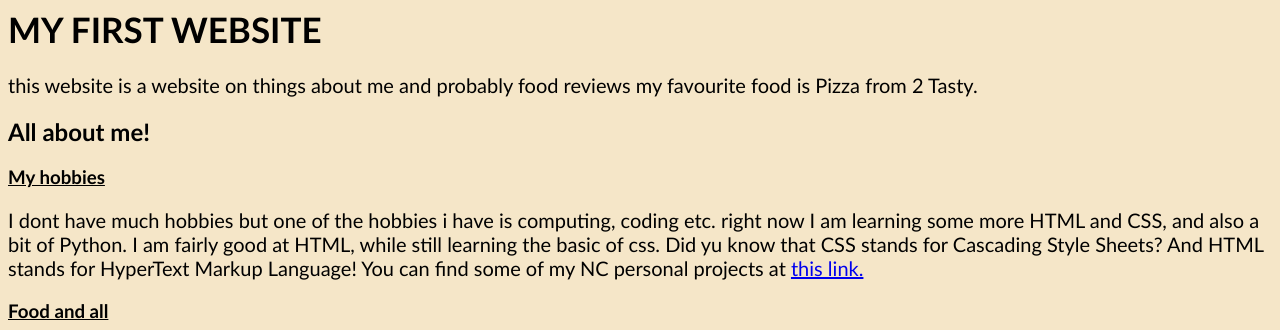
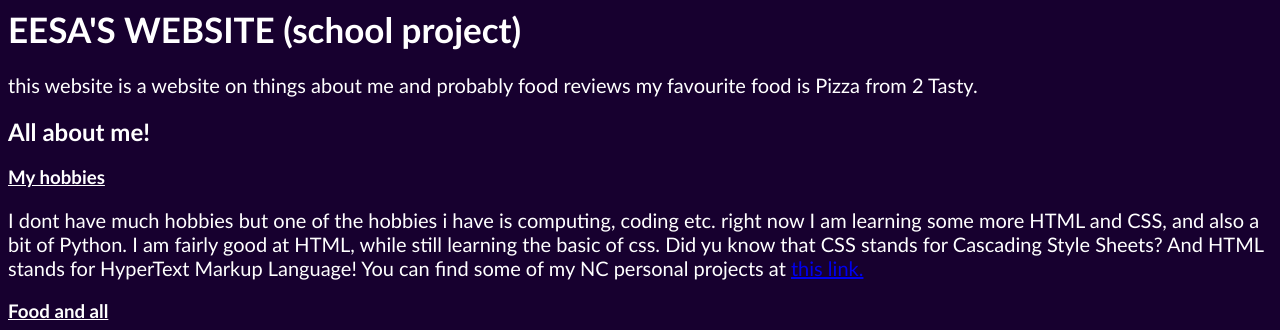
Before and after one commit to eesaijazkings/eesaijazkings.github.io, a plain HTML site: page index.html in a window 1280 px wide. Shown: the top 330 px of the page. Drawn offline with Linux system fonts and the light colour scheme.

Commit message:
Update index.html

```diff
--- a/index.html
+++ b/index.html
@@ -2,19 +2,19 @@
   <head>
       <style>
       body {
-  background-color: #F5E6C8; font-family: Trebuchet MS;
+  background-color: #17002f; font-family: Trebuchet MS; color: white;
 }
 
 </style>
 <mark>
-      <h1 style="font-family: Trebuchet MS; font-size: 35px; color: ;"> MY FIRST WEBSITE</h1>
+      <h1 style="font-family: Trebuchet MS; font-size: 35px; color: white;"> EESA'S WEBSITE (school project)</h1>
 </mark>
   </head>
   <body>
-      <p style="font-family: Trebuchet MS; font-size: 20px; color: black;"> this website is a website on things about me and probably food reviews my favourite food is Pizza from 2 Tasty.</p>
+      <p style="font-family: Trebuchet MS; font-size: 20px;"> this website is a website on things about me and probably food reviews my favourite food is Pizza from 2 Tasty.</p>
       <h2> All about me! </h2>
       <h3> <u> My hobbies </u> </h3>
-       <p style="font-family: Trebuchet MS; font-size: 20px; color: black;"> I dont have much hobbies but one of the hobbies i have is computing, coding etc.
+       <p style="font-family: Trebuchet MS; font-size: 20px;"> I dont have much hobbies but one of the hobbies i have is computing, coding etc.
       right now I am learning some more HTML and CSS, and also a bit of Python. I am fairly good at HTML, while still learning the basic of css. Did yu know that CSS stands for Cascading Style Sheets? And HTML stands for HyperText Markup Language! You can find some of my NC personal projects at <a href="https://eesa77.github.io/">this link.</a> </p>
       <h3> <u> Food and all </u> </h3>
             <img src="https://res.cloudinary.com/just-eat-prod-eu/image/upload/c_thumb,w_1537,h_480/f_auto/q_auto/dpr_1.0/d_uk:cuisines:pizza-8.jpg/v1/uk/restaurants/174938?s=cpm">
```
